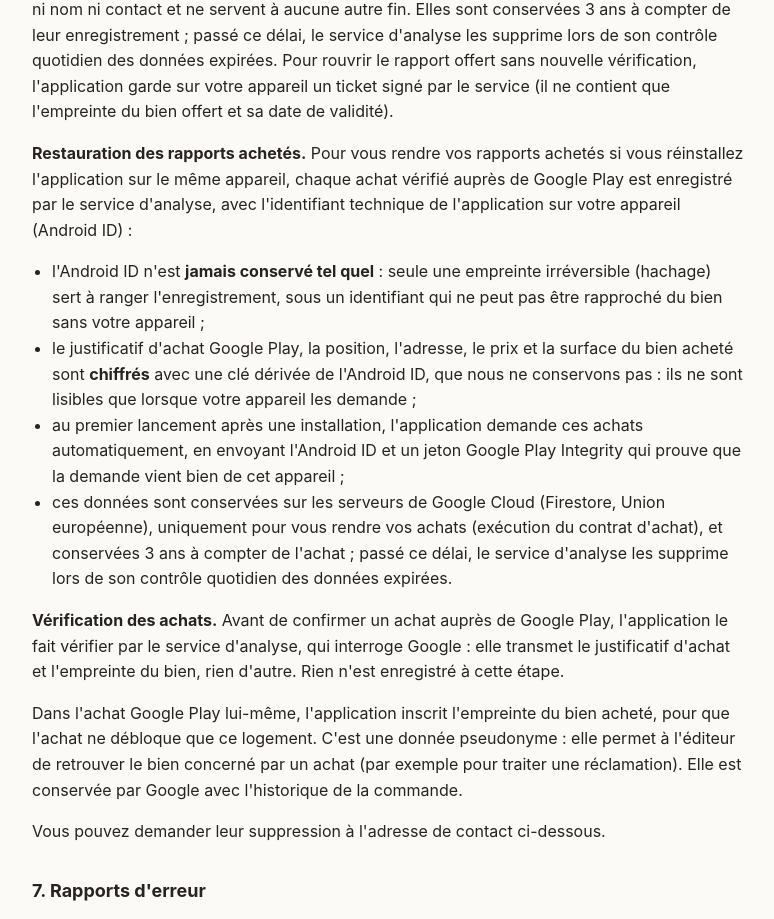
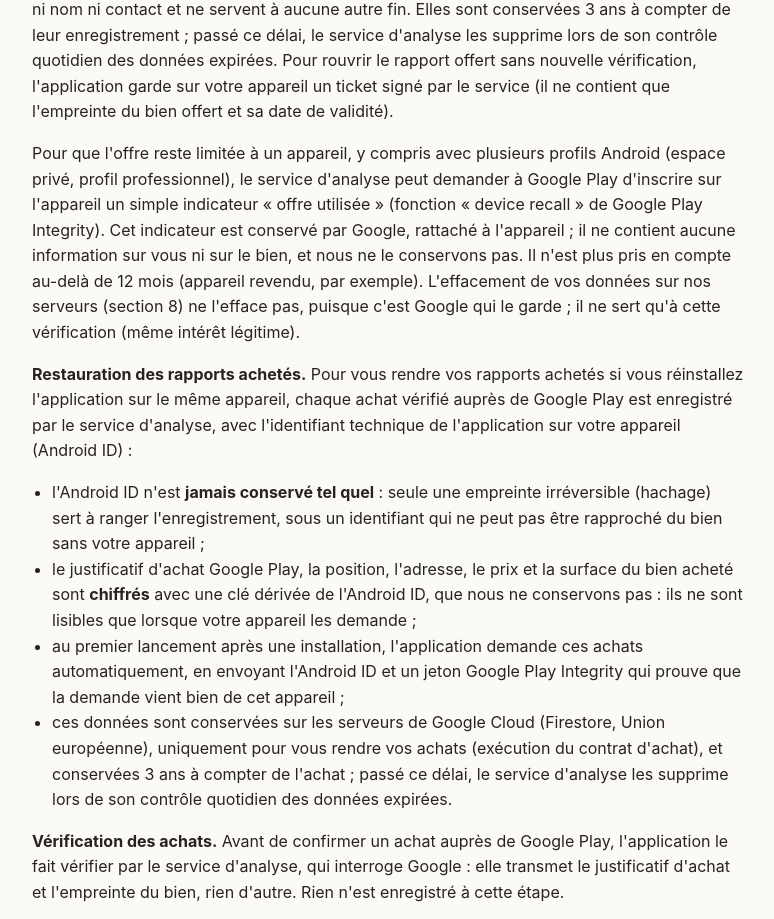
Before and after one commit to baptistemchl/kadastr-legal, a plain HTML site: page index.html in a window 1280 px wide. Shown: the part 3458-4377 px from the top of the page, without its empty margins (252-1026 px from the left). Drawn offline with Linux system fonts and the light colour scheme.

Commit message:
docs(G-SEC-02): confidentialité — indicateur « offre utilisée » (device recall de Play Integrity), gardé par Google, ignoré après 12 mois
Co-Authored-By: Claude Opus 5.5 <noreply@anthropic.com>

```diff
--- a/index.html
+++ b/index.html
@@ -184,6 +184,15 @@
   données expirées. Pour rouvrir le rapport offert sans nouvelle vérification,
   l'application garde sur votre appareil un ticket signé par le service (il ne contient
   que l'empreinte du bien offert et sa date de validité).</p>
+  <p>Pour que l'offre reste limitée à un appareil, y compris avec plusieurs profils
+  Android (espace privé, profil professionnel), le service d'analyse peut demander à
+  Google Play d'inscrire sur l'appareil un simple indicateur « offre utilisée » (fonction
+  « device recall » de Google Play Integrity). Cet indicateur est conservé par Google,
+  rattaché à l'appareil ; il ne contient aucune information sur vous ni sur le bien, et
+  nous ne le conservons pas. Il n'est plus pris en compte au-delà de 12 mois (appareil
+  revendu, par exemple). L'effacement de vos données sur nos serveurs (section 8) ne
+  l'efface pas, puisque c'est Google qui le garde ; il ne sert qu'à cette vérification
+  (même intérêt légitime).</p>
 
   <p><strong>Restauration des rapports achetés.</strong> Pour vous rendre vos rapports
   achetés si vous réinstallez l'application sur le même appareil, chaque achat vérifié
```
